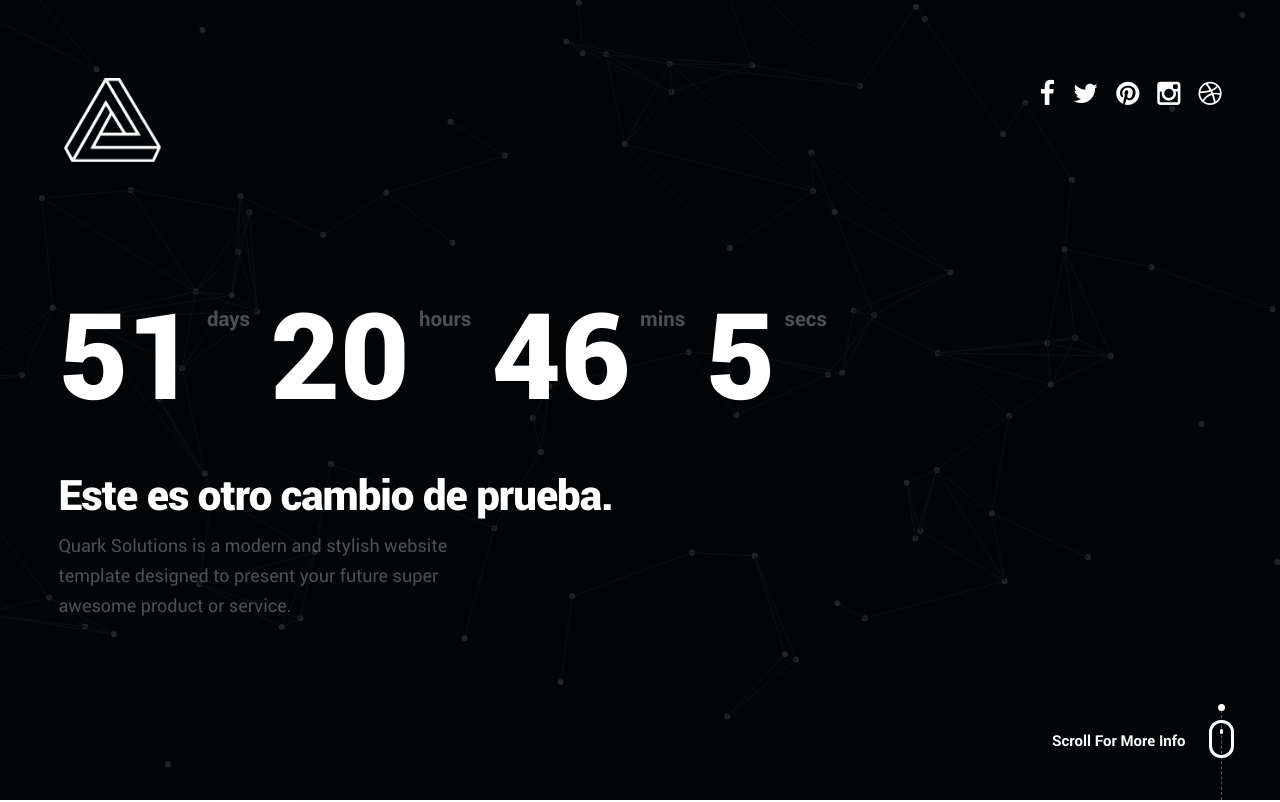
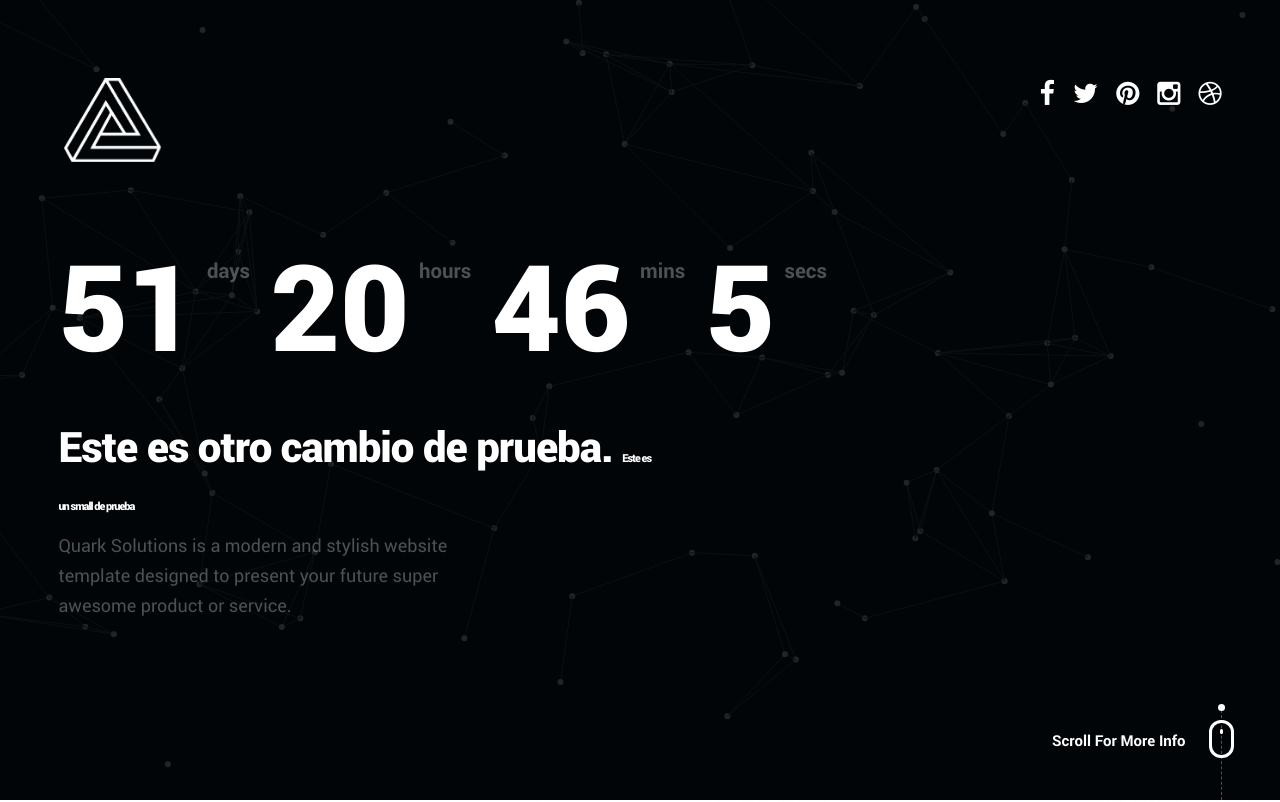
Before and after one commit to quark-team/site-counter, an Angular app: page / in a window 1280 px wide. Shown: the top 802 px of the page. Built offline with nearby package versions, Linux system fonts and the light colour scheme.

Commit message:
test automatic deploy 3

```diff
--- a/src/app/app.component.html
+++ b/src/app/app.component.html
@@ -76,7 +76,7 @@
             </div>
 
             <div class="bottom-text">
-              <h1>Este es otro cambio de prueba.</h1>
+              <h1>Este es otro cambio de prueba. <small>Este es un small de prueba</small></h1>
               <p>
                 Quark Solutions is a modern and stylish website template designed to present your future super awesome product or service.
               </p>
```
